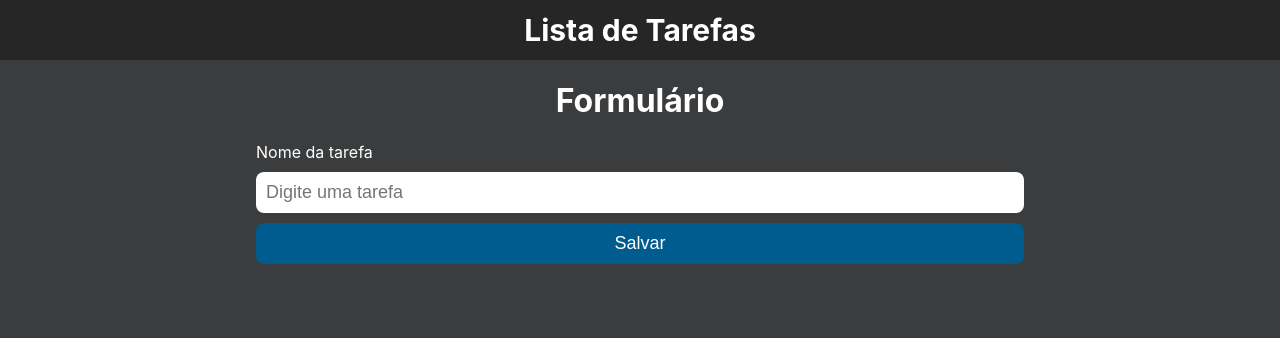
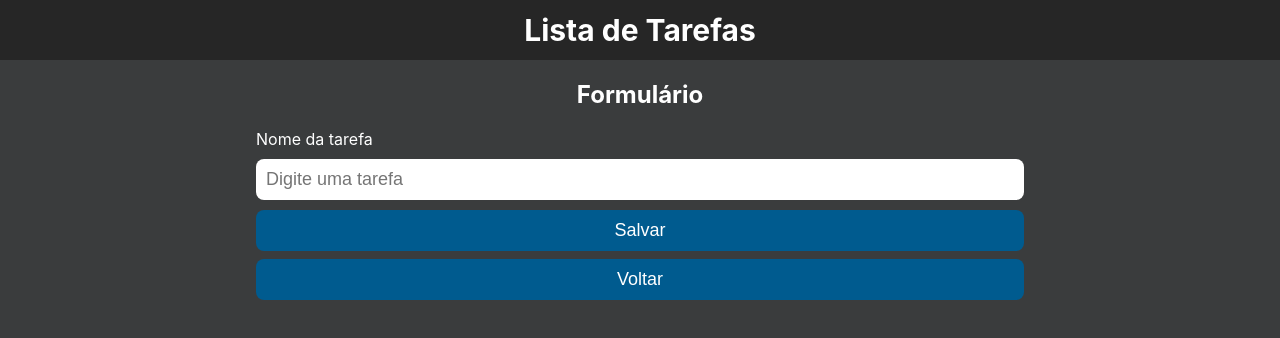
Before and after one commit to Grazziano/Teste-FrontEnd, a React (Create React App) app: page /create/1 in a window 1280 px wide. Shown: the top 338 px of the page. Built offline with nearby package versions, Linux system fonts and the light colour scheme.

Commit message:
Adding go back button

```diff
--- a/src/pages/CreateTask/CreateTask.css
+++ b/src/pages/CreateTask/CreateTask.css
@@ -4,8 +4,12 @@
   align-items: center;
 }
 
-.form h1 {
+.form h2 {
   color: #fff;
+}
+
+.form div button {
+  margin-left: 60%;
 }
 
 .form form {
@@ -32,6 +36,8 @@
   border: none;
   border-radius: 0.5rem;
   color: #fff;
+  cursor: pointer;
+  margin-bottom: 8px;
   padding: 10px;
   font-size: 18px;
 }
--- a/src/pages/CreateTask/index.jsx
+++ b/src/pages/CreateTask/index.jsx
@@ -1,5 +1,5 @@
 import React, { useState } from 'react';
-import { useParams } from 'react-router-dom';
+import { useNavigate, useParams } from 'react-router-dom';
 import api from '../../services';
 import { toast } from 'react-toastify';
 import './CreateTask.css';
@@ -7,6 +7,7 @@ import './CreateTask.css';
 export default function CreateTask() {
   const { id } = useParams();
   const [title, setTitle] = useState('');
+  const navigate = useNavigate();
 
   const updateLocalStorage = (newTask) => {
     const storedArray = localStorage.getItem('tasks');
@@ -48,7 +49,7 @@ export default function CreateTask() {
 
   return (
     <div className="form">
-      <h1>Formulário</h1>
+      <h2>Formulário</h2>
       <form onSubmit={handleSubmit}>
         <label htmlFor="">Nome da tarefa</label>
         <input
@@ -58,6 +59,9 @@ export default function CreateTask() {
           placeholder="Digite uma tarefa"
         />
         <button type="submit">Salvar</button>
+        <button type="button" onClick={() => navigate(-1)}>
+          Voltar
+        </button>
       </form>
     </div>
   );
```
